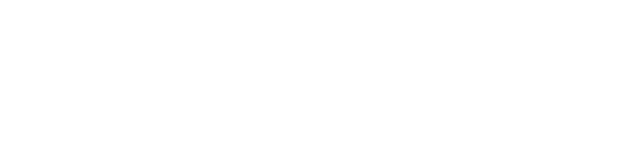
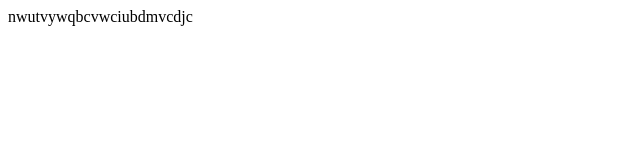
Before and after one commit to JosuePapuBv/UII_T1_HERNANDEZ_JONATHAN, a plain HTML site: page CARRUSEL.html in a window 1280 px wide. Shown: the whole page, without its empty margins (0-640 px from the left). Drawn offline with Linux system fonts and the light colour scheme.

Commit message:
comit real

```diff
--- a/CARRUSEL.html
+++ b/CARRUSEL.html
@@ -4,7 +4,7 @@
     <meta charset="UTF-8">
     <title>Title</title>
 </head>
-<body>
+<body>nwutvywqbcvwciubdmvcdjc
 
 </body>
 </html>
```
